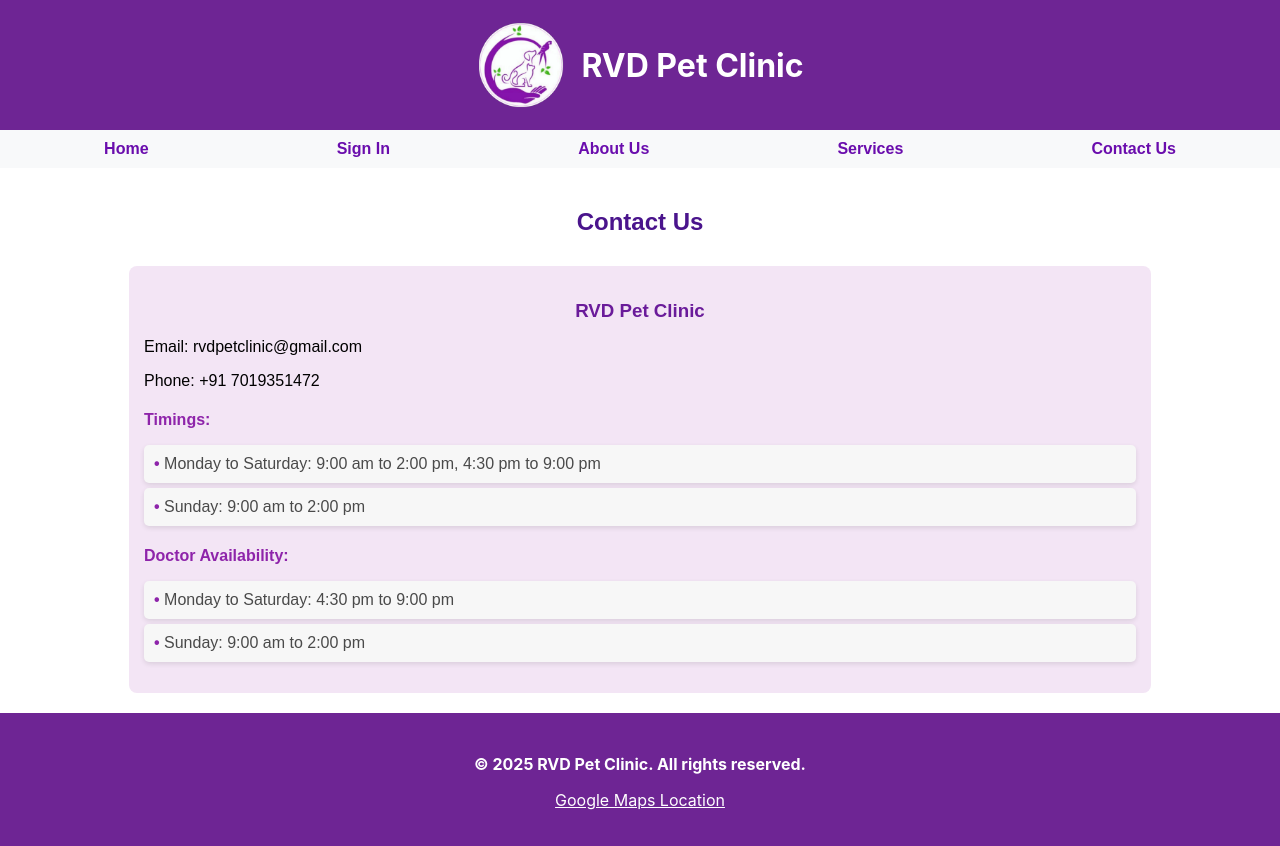
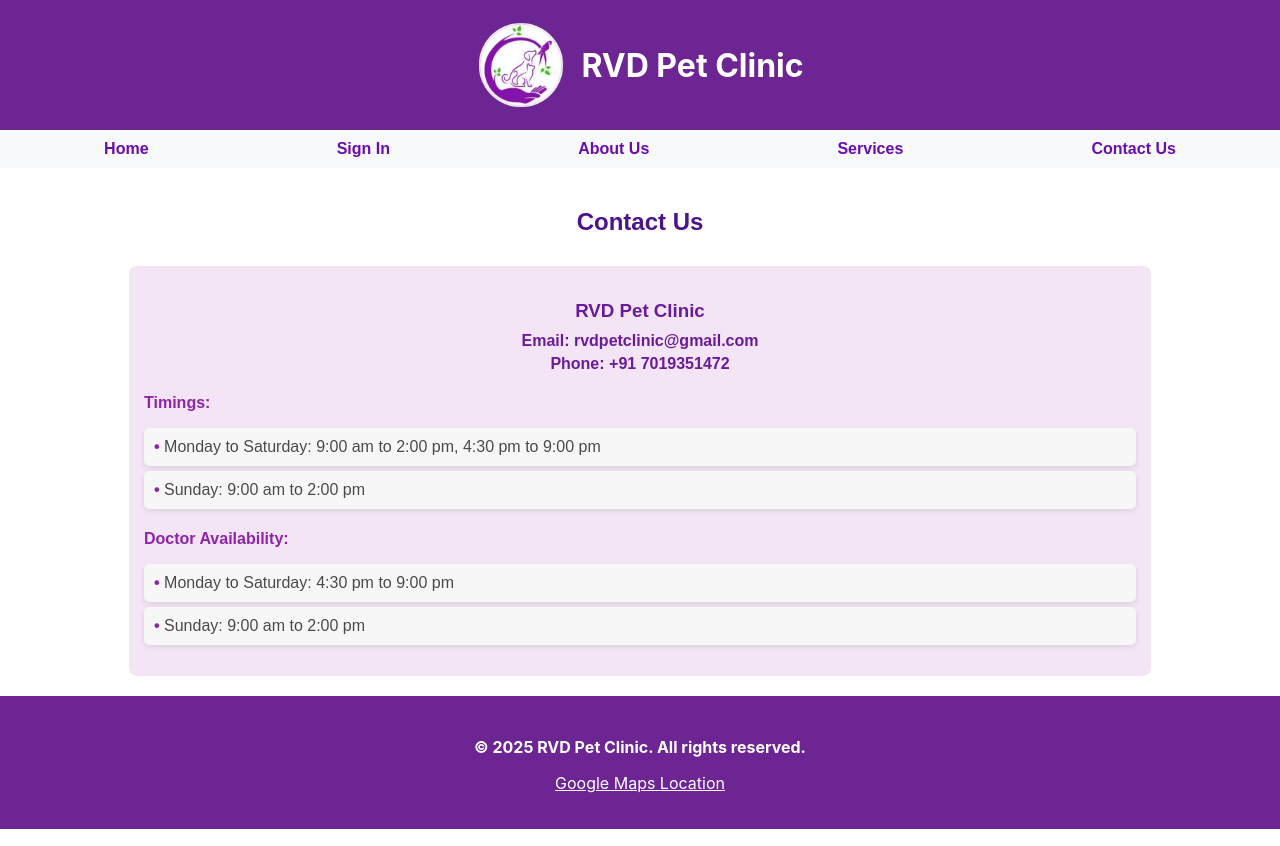
Before and after one commit to MegMary27/RVD-Pet-UI-2, a React (Create React App) app: page /food in a window 1280 px wide. Built offline with nearby package versions, Linux system fonts and the light colour scheme.

Commit message:
Update FoodAndAccessories.css

```diff
--- a/src/components/FoodAndAccessories.css
+++ b/src/components/FoodAndAccessories.css
@@ -18,6 +18,17 @@
     margin-top: 20px;
     width: 80%;
   }
+  /* Contact Info Styling */
+.contact-info {
+  text-align: center;
+  margin-bottom: 15px;
+}
+
+.contact-info p {
+  margin: 5px 0;
+  color: #6A1B9A;
+  font-weight: bold;
+}
 
   h3 {
     color: #6A1B9A;
```
